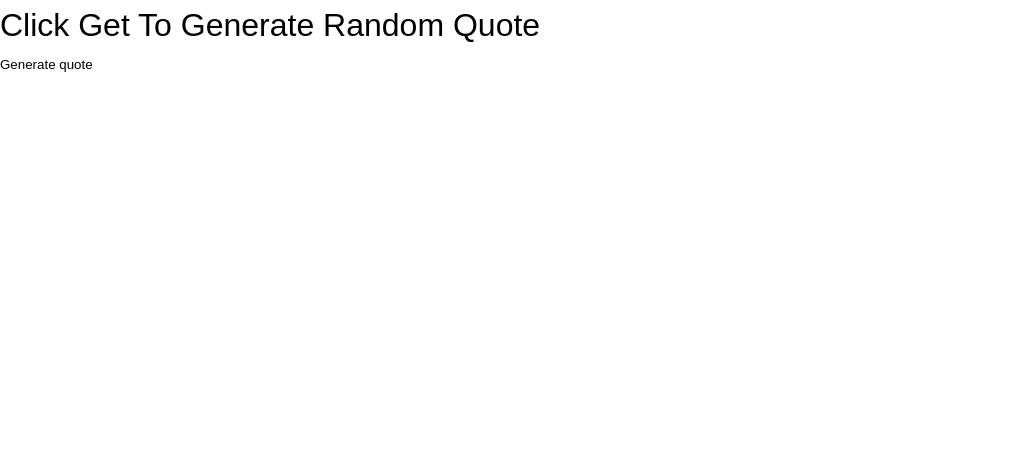
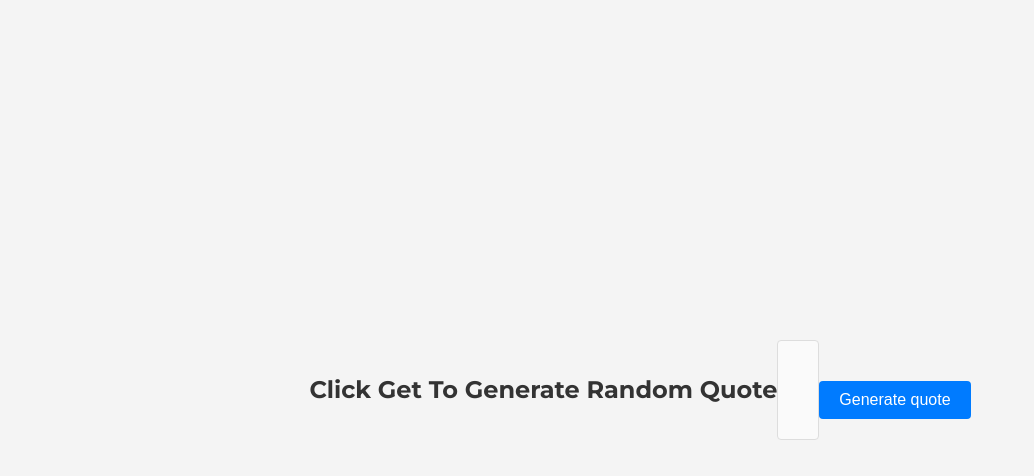
Before and after one commit to markuptitan/random_quotes_generator, a plain HTML site: page index.html in a window 1280 px wide. Shown: the whole page, without its empty margins (0-1034 px from the left). Drawn offline with Linux system fonts and the light colour scheme.

Commit message:
Add more styling to the elements

```diff
--- a/css/styles.css
+++ b/css/styles.css
@@ -5,21 +5,56 @@
 }
 
 body {
-  font-family: sans-serif;
+  font-family: "Montserrat", sans-serif;
   line-height: 1.6;
+  display: flex;
+  justify-content: center;
+  align-items: center;
+  height: 100vh;
+  background-color: #f4f4f4;
 }
 
-h1, h2, h3, h4, h5, h6 {
-  font-weight: normal;
+.container {
+  text-align: center;
+  background: white;
+  border-radius: 0.5rem;
+  box-shadow: 0 0.25rem 0.5rem rgba(0, 0, 0, 0.1);
+  padding: 1.25rem;
+  max-width: 37.5rem;
+  width: 100%;
 }
 
-a {
-  text-decoration: none;
-  color: inherit;
+h1 {
+  margin-bottom: 1.25rem;
+  font-size: 1.5rem;
+  color: #333;
+}
+
+#quote {
+  margin-bottom: 1.25rem;
+  font-size: 1.5rem;
+  color: #555;
+  min-height: 6.25rem;
+  display: flex;
+  align-items: center;
+  justify-content: center;
+  padding: 1.25rem;
+  border: 0.0625rem solid #ddd;
+  border-radius: 0.25rem;
+  background: #fafafa;
 }
 
 button {
-  background: none;
+  background: #007bff;
+  color: white;
   border: none;
+  padding: 0.625rem 1.25rem;
+  font-size: 1rem;
+  border-radius: 0.25rem;
   cursor: pointer;
+  transition: background 0.3s;
 }
+
+button:hover {
+  background: #0056b3;
+}
```
